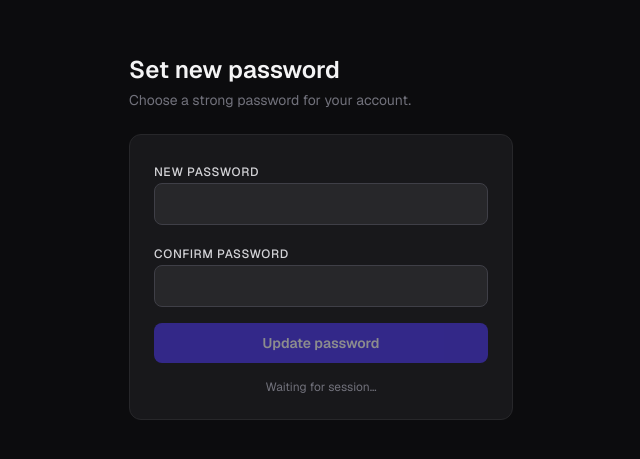
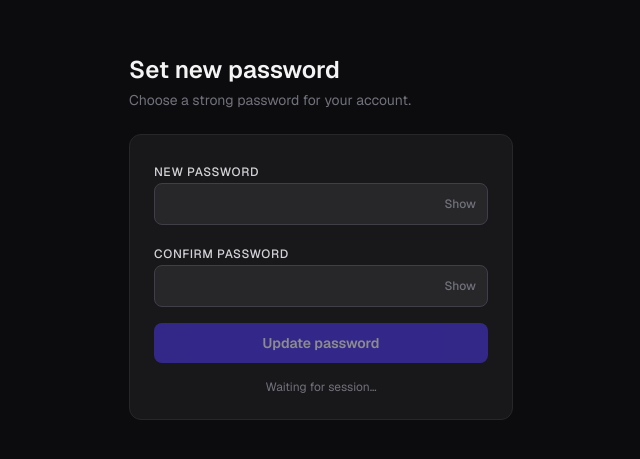
Before and after one commit to riclanderos/callsesh, a Next.js app: page /reset-password in a window 1280 px wide. Shown: the part 163-622 px from the top of the page, without its empty margins (319-959 px from the left). Built offline with nearby package versions, Linux system fonts and the light colour scheme; no server answers.

Commit message:
standardize password visibility toggle to show/hide text across auth

```diff
--- a/app/login/page.tsx
+++ b/app/login/page.tsx
@@ -3,12 +3,12 @@
 import { useState, useActionState } from 'react'
 import Link from 'next/link'
 import { login } from '@/app/actions/auth'
-import PasswordInput from '@/components/ui/password-input'
 import { createClient } from '@/lib/supabase/client'
 
 export default function LoginPage() {
   const [error, action, pending] = useActionState(login, null)
   const [emailValue, setEmailValue] = useState('')
+  const [showPassword, setShowPassword] = useState(false)
   const [magicPending, setMagicPending] = useState(false)
   const [magicSent, setMagicSent] = useState(false)
   const [magicError, setMagicError] = useState<string | null>(null)
@@ -77,7 +77,24 @@ export default function LoginPage() {
                   Forgot your password?
                 </Link>
               </div>
-              <PasswordInput id="password" name="password" autoComplete="current-password" />
+              <div className="relative">
+                <input
+                  id="password"
+                  name="password"
+                  type={showPassword ? 'text' : 'password'}
+                  required
+                  autoComplete="current-password"
+                  className="w-full rounded-lg border border-zinc-700 bg-zinc-800 px-3 py-2.5 pr-16 text-sm text-zinc-100 placeholder:text-zinc-500 outline-none focus:border-indigo-500 focus:ring-1 focus:ring-indigo-500/40 transition-colors"
+                />
+                <button
+                  type="button"
+                  aria-label={showPassword ? 'Hide password' : 'Show password'}
+                  onClick={() => setShowPassword((v) => !v)}
+                  className="absolute inset-y-0 right-0 flex items-center px-3 text-xs font-medium text-zinc-500 hover:text-zinc-300 transition-colors"
+                >
+                  {showPassword ? 'Hide' : 'Show'}
+                </button>
+              </div>
             </div>
 
             {error && (
--- a/app/reset-password/page.tsx
+++ b/app/reset-password/page.tsx
@@ -12,6 +12,8 @@ export default function ResetPasswordPage() {
   const [pending, setPending] = useState(false)
   const [success, setSuccess] = useState(false)
   const [sessionReady, setSessionReady] = useState(false)
+  const [showPassword, setShowPassword] = useState(false)
+  const [showConfirm, setShowConfirm] = useState(false)
 
   // Supabase exchanges the token from the email link and sets the session.
   // We listen for the PASSWORD_RECOVERY event before allowing the form to submit.
@@ -86,13 +88,20 @@ export default function ResetPasswordPage() {
               <div className="relative">
                 <input
                   id="password"
-                  type="password"
+                  type={showPassword ? 'text' : 'password'}
                   required
                   autoComplete="new-password"
                   value={password}
                   onChange={(e) => setPassword(e.target.value)}
-                  className="w-full rounded-lg border border-zinc-700 bg-zinc-800 px-3 py-2.5 text-sm text-zinc-100 placeholder:text-zinc-500 outline-none focus:border-indigo-500 focus:ring-1 focus:ring-indigo-500/40 transition-colors"
+                  className="w-full rounded-lg border border-zinc-700 bg-zinc-800 px-3 py-2.5 pr-16 text-sm text-zinc-100 placeholder:text-zinc-500 outline-none focus:border-indigo-500 focus:ring-1 focus:ring-indigo-500/40 transition-colors"
                 />
+                <button
+                  type="button"
+                  onClick={() => setShowPassword((v) => !v)}
+                  className="absolute inset-y-0 right-0 flex items-center px-3 text-xs font-medium text-zinc-500 hover:text-zinc-300 transition-colors"
+                >
+                  {showPassword ? 'Hide' : 'Show'}
+                </button>
               </div>
             </div>
 
@@ -106,13 +115,20 @@ export default function ResetPasswordPage() {
               <div className="relative">
                 <input
                   id="confirm"
-                  type="password"
+                  type={showConfirm ? 'text' : 'password'}
                   required
                   autoComplete="new-password"
                   value={confirm}
                   onChange={(e) => setConfirm(e.target.value)}
-                  className="w-full rounded-lg border border-zinc-700 bg-zinc-800 px-3 py-2.5 text-sm text-zinc-100 placeholder:text-zinc-500 outline-none focus:border-indigo-500 focus:ring-1 focus:ring-indigo-500/40 transition-colors"
+                  className="w-full rounded-lg border border-zinc-700 bg-zinc-800 px-3 py-2.5 pr-16 text-sm text-zinc-100 placeholder:text-zinc-500 outline-none focus:border-indigo-500 focus:ring-1 focus:ring-indigo-500/40 transition-colors"
                 />
+                <button
+                  type="button"
+                  onClick={() => setShowConfirm((v) => !v)}
+                  className="absolute inset-y-0 right-0 flex items-center px-3 text-xs font-medium text-zinc-500 hover:text-zinc-300 transition-colors"
+                >
+                  {showConfirm ? 'Hide' : 'Show'}
+                </button>
               </div>
             </div>
 
```
